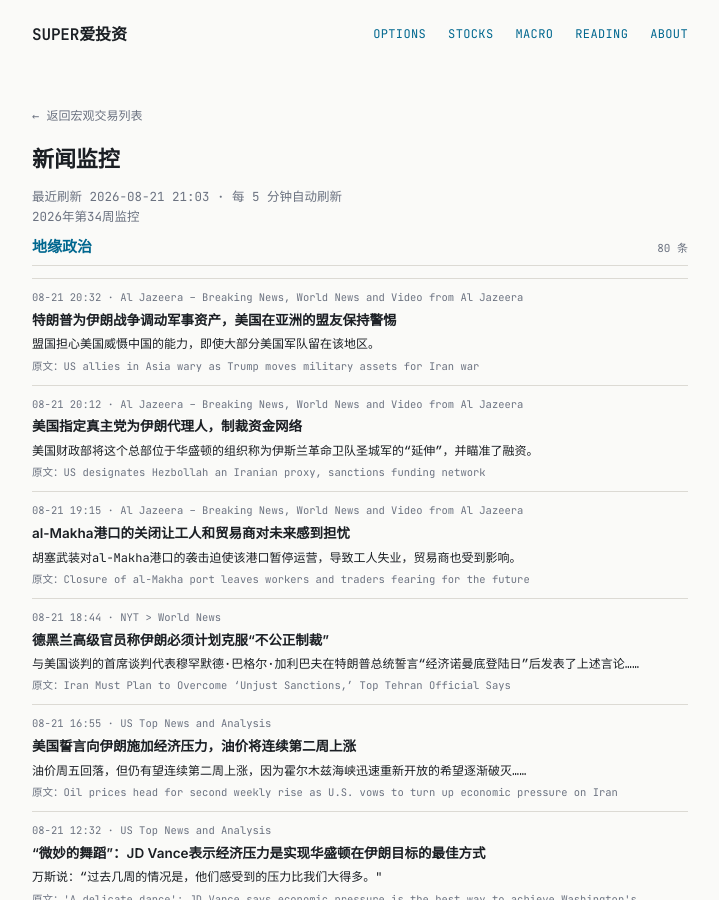
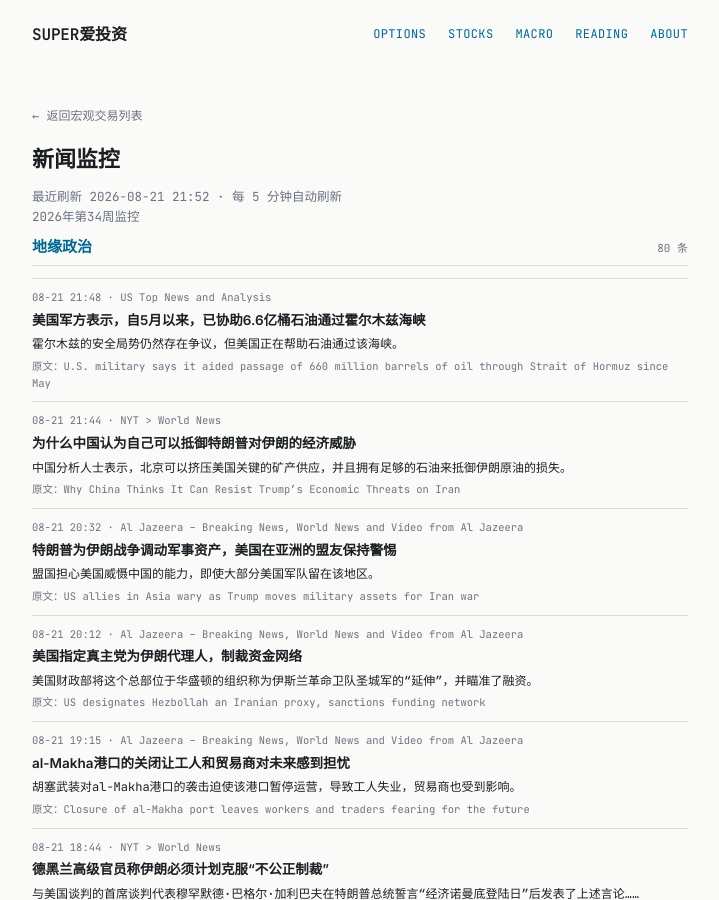
Before and after one commit to tang3super/tang3super.github.io, a Jekyll site: the page built from macro-trade/news-digest.md, in a window 1280 px wide and 900 px high. Shown: the whole window, without its empty margins (280-999 px from the left). Built offline with Jekyll 4.4.1, drawn with Linux system fonts in a browser that asks for light colours; some of the changed text lies outside the part shown.

Commit message:
sync news-digest article

```diff
--- a/macro-trade/news-digest.md
+++ b/macro-trade/news-digest.md
@@ -5,11 +5,25 @@ title: 新闻监控
 date: '2026-08-21'
 summary: 2026年第34周监控
 week_label: 2026年第34周监控
-last_updated: 2026-08-21 21:03
+last_updated: 2026-08-21 21:52
 refresh_note: 每 5 分钟自动刷新
 topics:
 - name: 地缘政治
   items:
+  - title: U.S. military says it aided passage of 660 million barrels of oil through Strait of Hormuz since May
+    summary: The security situation in Hormuz remains contested but the U.S. is helping oil get through the strait.
+    link: https://www.cnbc.com/2026/08/21/strait-hormuz-central-command-centcom-oil-iran-war.html
+    source: US Top News and Analysis
+    time: 08-21 21:48
+    title_zh: 美国军方表示，自5月以来，已协助6.6亿桶石油通过霍尔木兹海峡
+    summary_zh: 霍尔木兹的安全局势仍然存在争议，但美国正在帮助石油通过该海峡。
+  - title: Why China Thinks It Can Resist Trump’s Economic Threats on Iran
+    summary: Beijing can squeeze U.S. critical mineral supplies and has enough oil to withstand the loss of Iranian crude, Chinese analysts say.
+    link: https://www.nytimes.com/2026/08/21/world/asia/china-iran-trump-economic-threats.html
+    source: NYT > World News
+    time: 08-21 21:44
+    title_zh: 为什么中国认为自己可以抵御特朗普对伊朗的经济威胁
+    summary_zh: 中国分析人士表示，北京可以挤压美国关键的矿产供应，并且拥有足够的石油来抵御伊朗原油的损失。
   - title: US allies in Asia wary as Trump moves military assets for Iran war
     summary: Allies worry about the US ability to deter China, even if the bulk of US forces remain in the region.
     link: https://www.aljazeera.com/news/2026/8/21/us-allies-in-asia-wary-as-trump-moves-military-assets-for-iran-war?traffic_source=rss
@@ -776,6 +776,18 @@ topics:
     title_zh: 由于收益率下降和美联储暂停押注提振情绪，欧洲股市小幅上涨
 - name: AI基建
   items:
+  - title: Nvidia in talks to invest hundreds of millions in power startup Cloverleaf - WSJ
+    summary: ''
+    link: https://www.investing.com/news/stock-market-news/nvidia-in-talks-to-invest-hundreds-of-millions-in-power-startup-cloverleaf--wsj-4871664
+    source: Stock Market News
+    time: 08-21 21:08
+    title_zh: 英伟达正在洽谈向电力初创公司Cloverleaf投资数亿美元-《华尔街日报》
+  - title: 'AI capex cycle look more economically viable than it did six months ago: JPM'
+    summary: ''
+    link: https://www.investing.com/news/stock-market-news/ai-capex-cycle-look-more-economically-viable-than-it-did-six-months-ago-jpm-4871627
+    source: Stock Market News
+    time: 08-21 20:57
+    title_zh: 人工智能资本支出周期看起来比六个月前在经济上更可行：JPM
   - title: Samsung plans up to $80 billion in shareholder returns after SK Hynix buyback
     summary: Samsung Electronics plans shareholder returns totaling 90 trillion won to 110 trillion won, including about 30 trillion won in third-quarter…
     link: https://www.cnbc.com/2026/08/21/samsung-shareholder-return-package-sk-hynix-buyback-ai-chip-boom.html
```
Also changed, not shown: other parts of macro-trade/news-digest.md (+0 -14 lines).
